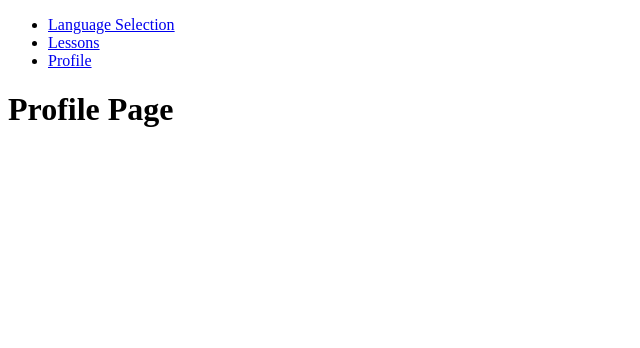
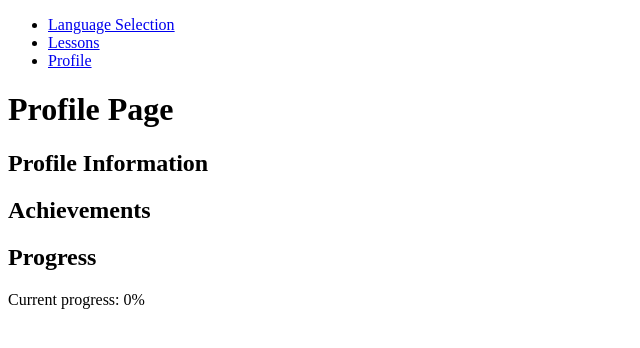
Before and after one commit to mohamedmehdigara/react-duolingo, a React (Create React App) app: page /profile in a window 1280 px wide. Shown: the top 348 px of the page, without its empty margins (0-640 px from the left). Built offline with nearby package versions, Linux system fonts and the light colour scheme.

Commit message:
added files

```diff
--- a/src/pages/Profile.js
+++ b/src/pages/Profile.js
@@ -1,9 +1,18 @@
-import React from 'react';
+import React, { useContext } from 'react';
+import { ProgressContext } from '../ProgressContext';
 
 const Profile = () => {
+  const { progress } = useContext(ProgressContext);
+
   return (
     <div>
       <h1>Profile Page</h1>
+      <h2>Profile Information</h2>
+      {/* Display user's profile information */}
+      <h2>Achievements</h2>
+      {/* Display user's achievements */}
+      <h2>Progress</h2>
+      <p>Current progress: {progress}%</p>
     </div>
   );
 };
```
